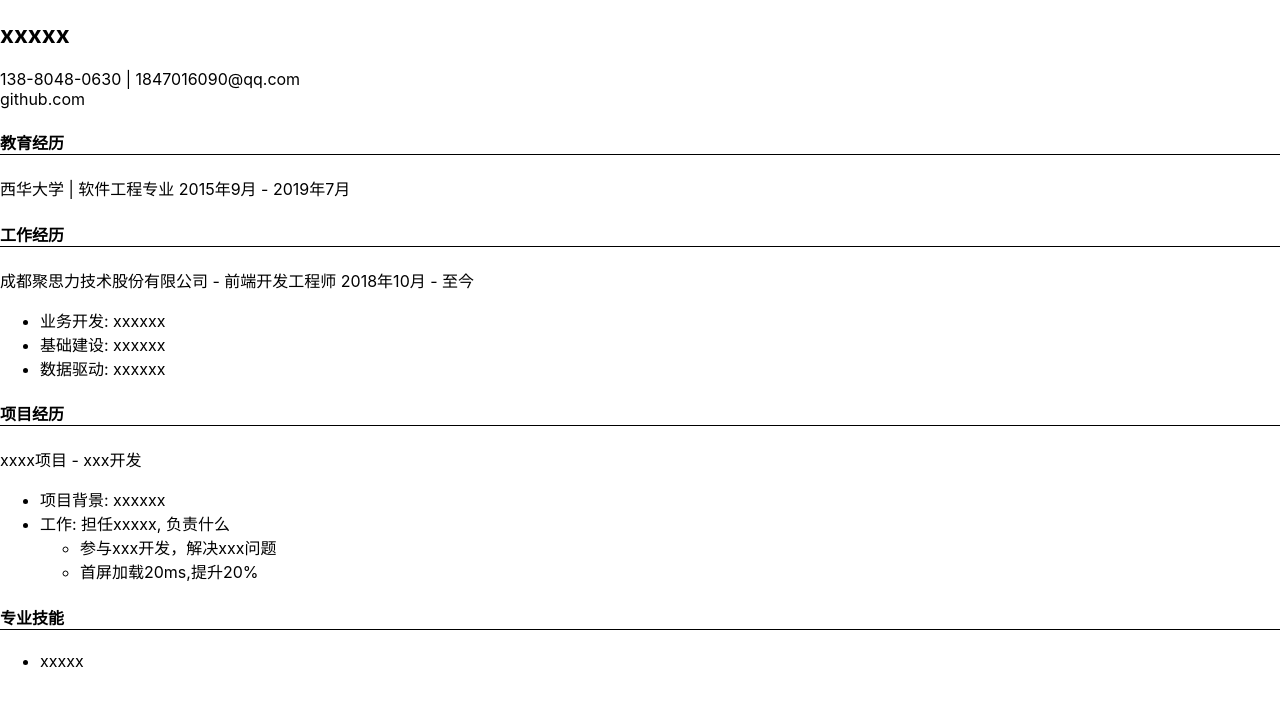
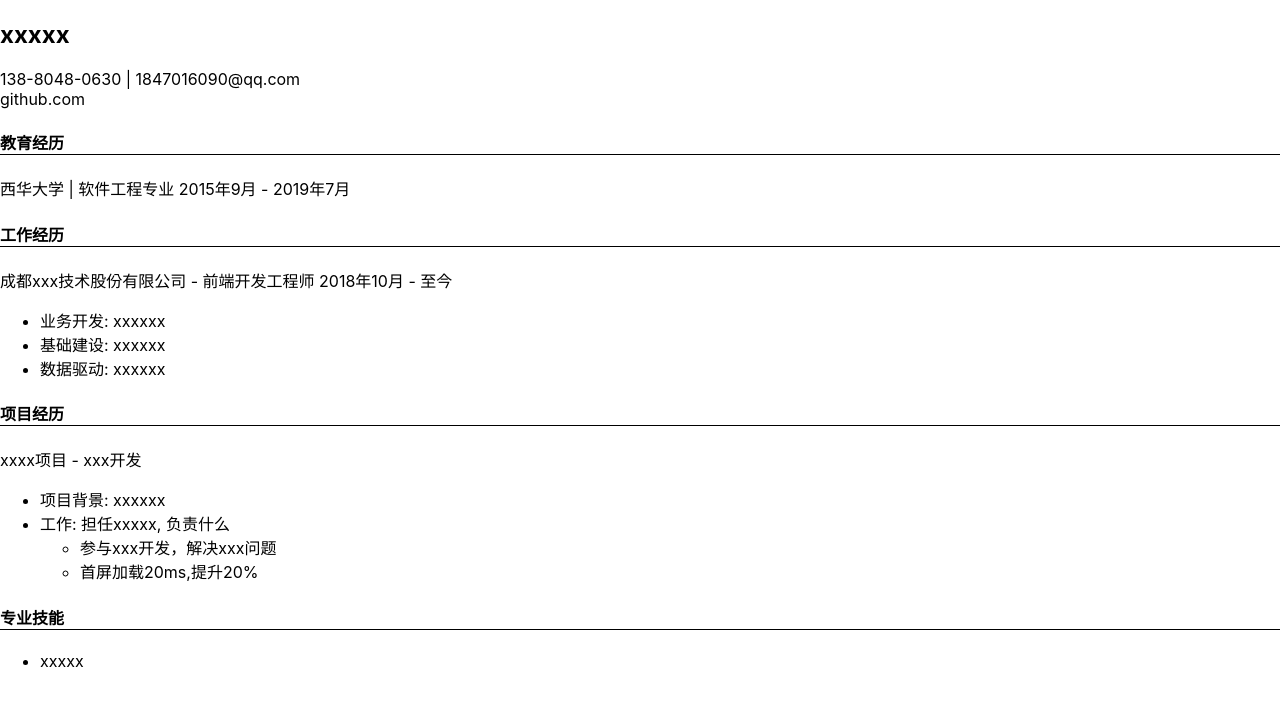
Before and after one commit to 1847016090/testGithubActions, a React (Create React App) app: page / in a window 1280 px wide. Shown: the top 706 px of the page. Built offline with nearby package versions, Linux system fonts and the light colour scheme.

Commit message:
feat: hide

```diff
--- a/src/App.js
+++ b/src/App.js
@@ -17,7 +17,7 @@ function App() {
       {/* 工作经历 */}
       <div>
         <h4 class="header-title">工作经历</h4>
-        <div>成都聚思力技术股份有限公司 - 前端开发工程师 2018年10月 - 至今</div>
+        <div>成都xxx技术股份有限公司 - 前端开发工程师 2018年10月 - 至今</div>
         <ul>
           <li>业务开发: xxxxxx</li>
           <li>基础建设: xxxxxx</li>
```
